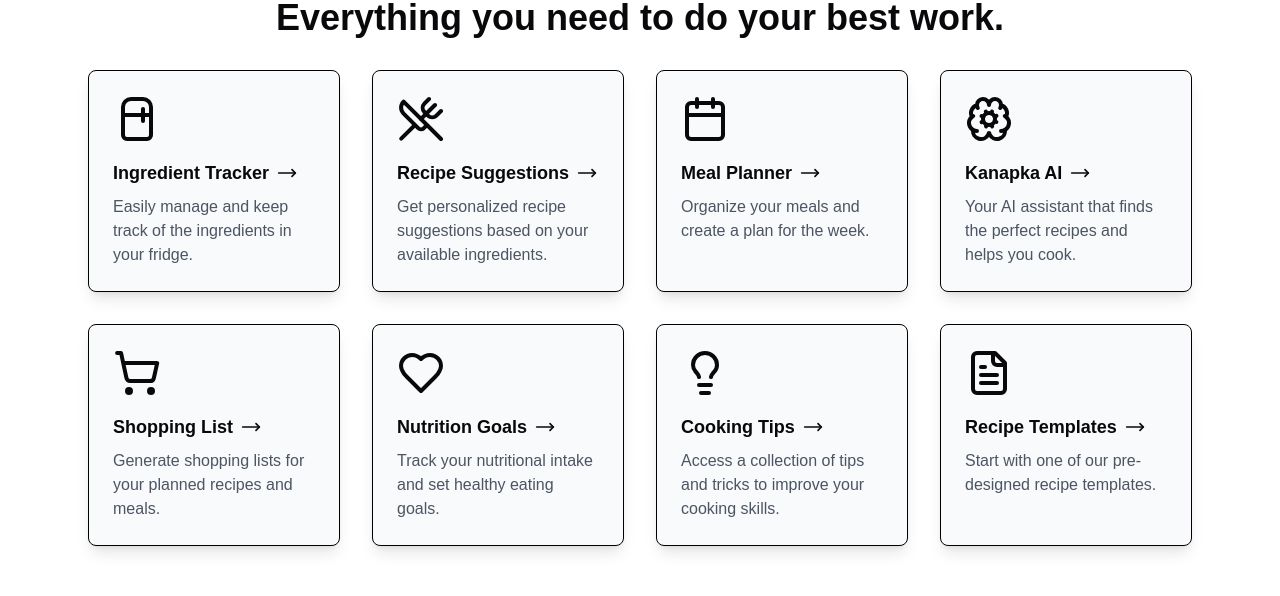
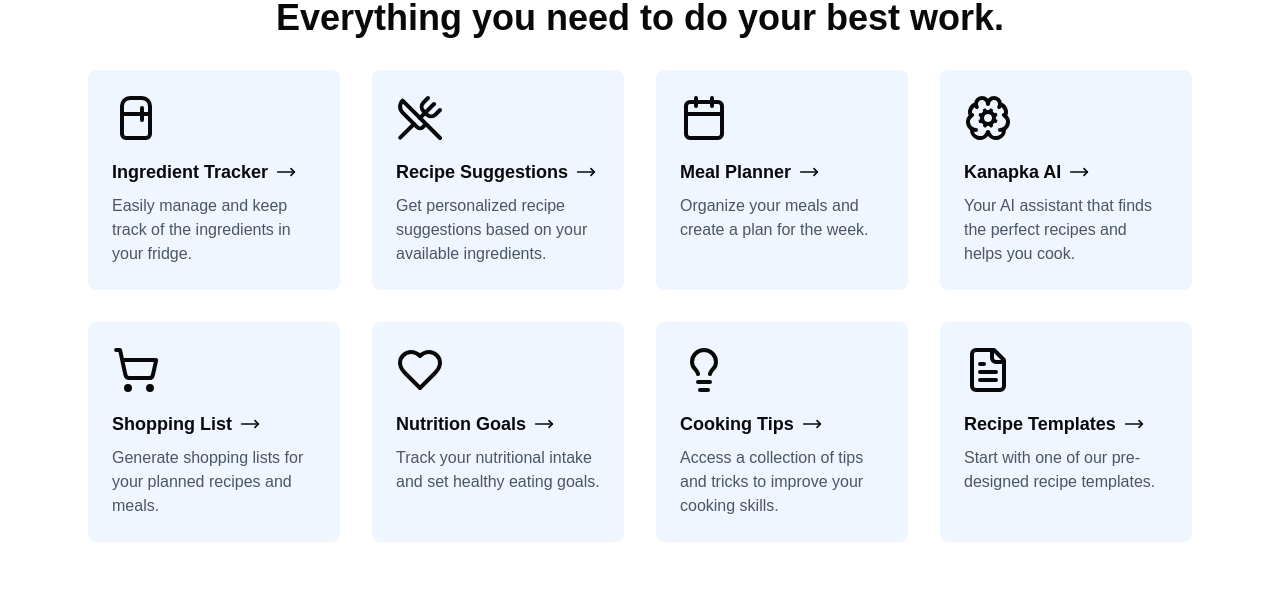
Before and after one commit to Glider6014/kanapka-ai, a Next.js app: page / in a window 1280 px wide. Shown: the part 1407-2003 px from the top of the page. Built offline with nearby package versions, Linux system fonts and the light colour scheme; what tailwindcss-motion would draw is missing.

Commit message:
colors an borders in features and about app

```diff
--- a/components/About_app.tsx
+++ b/components/About_app.tsx
@@ -37,7 +37,7 @@ const AboutApp = () => {
   };
 
   return (
-    <section className="bg-[rgb(178,212,255)] bg-gradient-to-t from-[rgb(230,252,255)] to-[rgb(255,255,255)] py-16 md:pt-2 md:pb-26 px-8">
+    <section className="bg-blue-100 bg-gradient-to-t from-blue-100 to-white py-16 md:pt-2 md:pb-26 px-8">
       <div className="max-w-6xl mx-auto flex flex-col gap-8">
         <div className="w-full flex flex-col items-start gap-4">
           <h1 className="text-3xl font-bold mb-6">Your Culinary Companion</h1>
--- a/components/Features.tsx
+++ b/components/Features.tsx
@@ -68,7 +68,7 @@ export default function Features() {
         {features.map((feature, index) => (
           <div
             key={index}
-            className="flex flex-col items-start text-left p-6 bg-gray-50 shadow-lg rounded-lg border border-black"
+            className="flex flex-col items-start text-left p-6 bg-blue-50 rounded-lg"
           >
             <div className="mb-4">
               <feature.icon className="w-12 h-12" />
```
